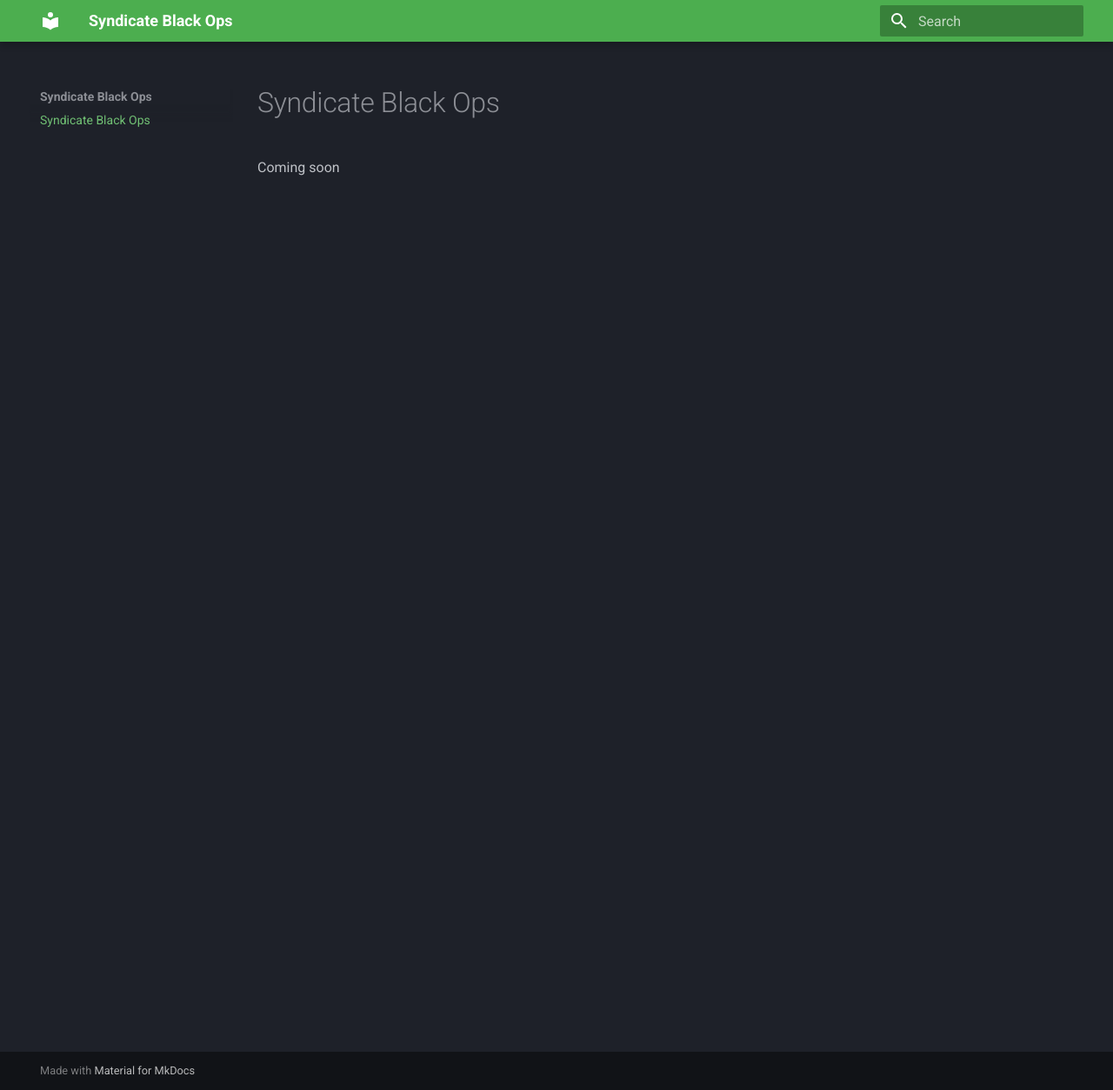
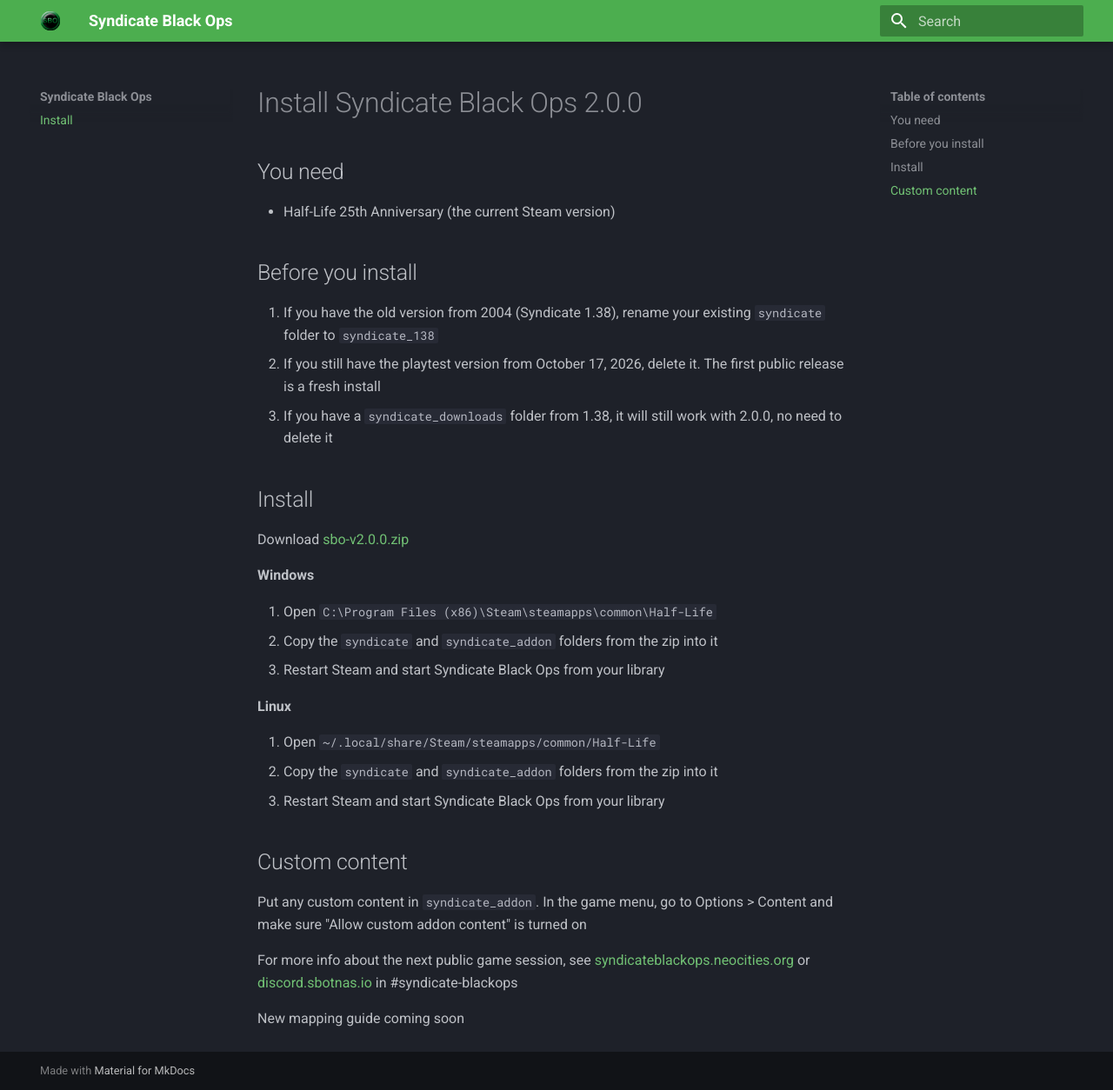
Before and after one commit to syndicate-black-ops/website, an MkDocs documentation site: the page built from docs/index.md, in a window 1280 px wide and 1254 px high. Shown: the whole window at 87% size. Built offline with MkDocs 1.6.1 and Material for MkDocs 9.7.7, drawn with Linux system fonts in a browser that asks for light colours; plug-ins that fetch from the network failed and are left out.

Commit message:
Install page for 2.0.0 as the site's only page

```diff
--- a/docs/index.md
+++ b/docs/index.md
@@ -1,3 +1,39 @@
-# Syndicate Black Ops
+---
+title: Install
+---
 
-Coming soon
+# Install Syndicate Black Ops 2.0.0
+
+## You need
+
+- Half-Life 25th Anniversary (the current Steam version)
+
+## Before you install
+
+1. If you have the old version from 2004 (Syndicate 1.38), rename your existing `syndicate` folder to `syndicate_138`
+2. If you still have the playtest version from October 17, 2026, delete it. The first public release is a fresh install
+3. If you have a `syndicate_downloads` folder from 1.38, it will still work with 2.0.0, no need to delete it
+
+## Install
+
+Download [sbo-v2.0.0.zip](https://github.com/syndicate-black-ops/syndicate-black-ops/releases/latest/download/sbo-v2.0.0.zip)
+
+**Windows**
+
+1. Open `C:\Program Files (x86)\Steam\steamapps\common\Half-Life`
+2. Copy the `syndicate` and `syndicate_addon` folders from the zip into it
+3. Restart Steam and start Syndicate Black Ops from your library
+
+**Linux**
+
+1. Open `~/.local/share/Steam/steamapps/common/Half-Life`
+2. Copy the `syndicate` and `syndicate_addon` folders from the zip into it
+3. Restart Steam and start Syndicate Black Ops from your library
+
+## Custom content
+
+Put any custom content in `syndicate_addon`. In the game menu, go to Options > Content and make sure "Allow custom addon content" is turned on
+
+For more info about the next public game session, see [syndicateblackops.neocities.org](https://syndicateblackops.neocities.org/) or [discord.sbotnas.io](https://discord.sbotnas.io) in #syndicate-blackops
+
+New mapping guide coming soon
--- a/mkdocs.yml
+++ b/mkdocs.yml
@@ -2,7 +2,17 @@ site_name: Syndicate Black Ops
 site_url: https://sbo.sbotnas.io/
 theme:
   name: material
+  logo: assets/images/logo.png
+  favicon: assets/images/favicon.svg
   palette:
     scheme: slate
     primary: green
     accent: light green
+plugins:
+  - search
+  - social:
+      cards_dir: assets/images/social-cards
+      cards_layout: sbo
+      cards_layout_options:
+        background_color: transparent
+        background_image: docs/assets/images/social/preview.png
--- a/requirements.txt
+++ b/requirements.txt
@@ -1 +1,3 @@
-mkdocs-material==9.5.39
+mkdocs-material[imaging]==9.7.6
+pillow==10.4.0
+cairosvg==2.9.1
```
Also changed, not shown: docs/assets/images/favicon.svg (added), docs/assets/images/logo.png (added), docs/assets/images/social/preview.png (added), docs/assets/images/social/title-gradient.png (added), 3 other files.
